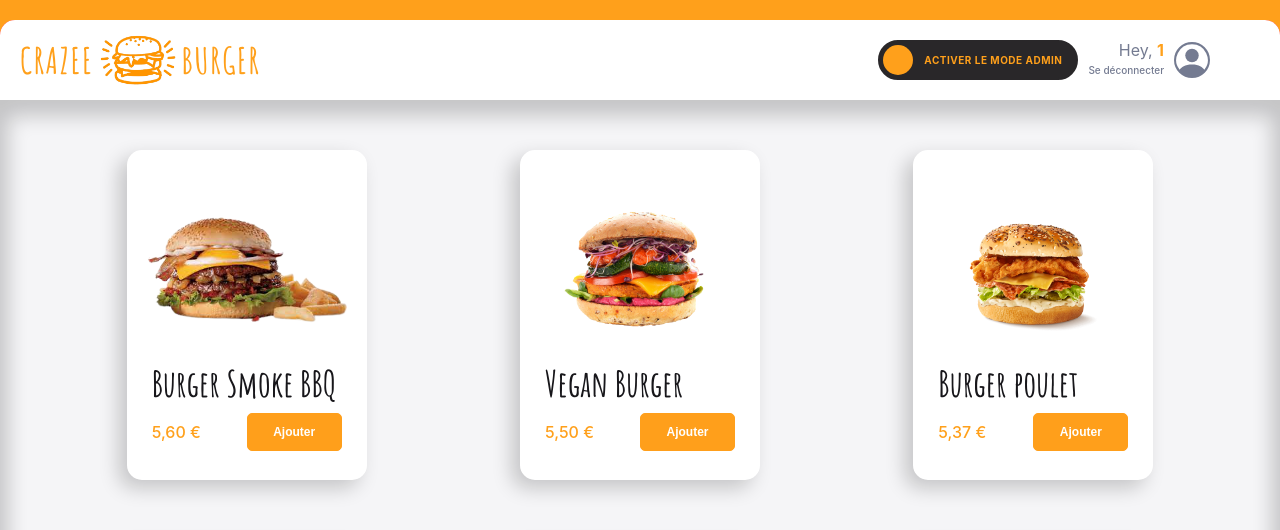
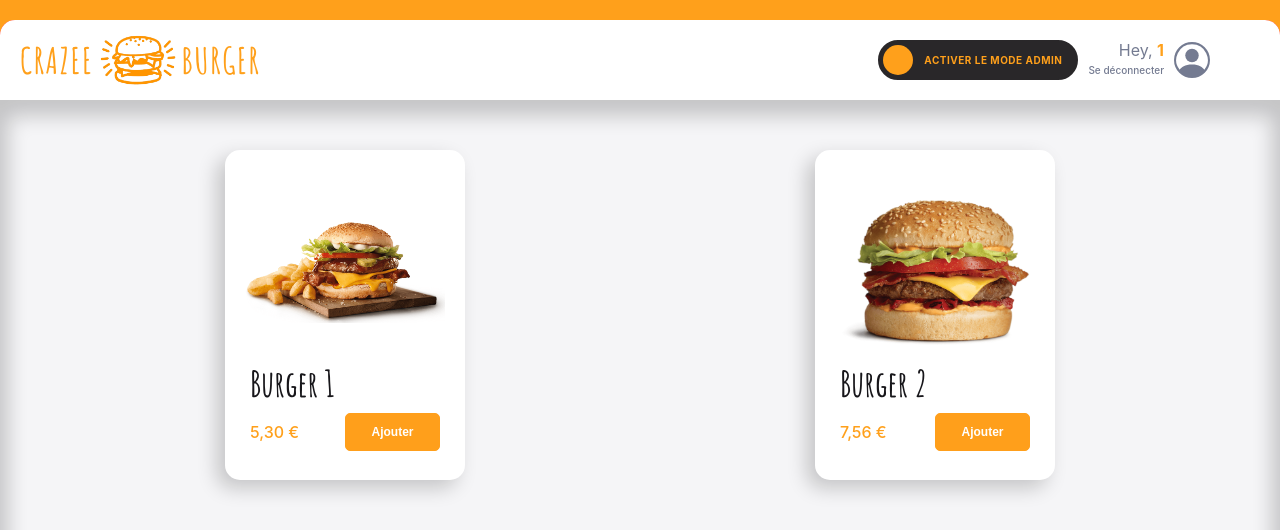
Before and after one commit to bem00224/my-burger, a React (Create React App) app: page /order/1 in a window 1280 px wide. Shown: the top 530 px of the page. Built offline with nearby package versions, Linux system fonts and the light colour scheme.

Commit message:
🚧 F08: ADMIN > AddForm > Add new product to menu

```diff
--- a/src/components/pages/order/OrderPage.js
+++ b/src/components/pages/order/OrderPage.js
@@ -4,6 +4,7 @@ import Main from './main/Main';
 import styled from 'styled-components';
 import { theme } from '../../../theme';
 import OrderContext from '../../../context/OrderContext';
+import { fakeMenu } from '../../../fakeData/fakeMenu';
 
 const OrderPage = () => {
   //state
@@ -12,8 +13,18 @@ const OrderPage = () => {
   const [isCollapsed, setIsCollapsed] = useState(false)
   const [isAddSelected, setIsAddSelected] = useState(true)
   const [isEditSelected, setIsEditSelected] = useState(false)
+  const [ menu, setMenu ] = useState(fakeMenu.SMALL)
 
   //comportements
+
+  const handleAdd = (newProduct) => {
+    //copy du tableau
+    const newProductCopy = [...menu]
+    //manip de la copie du tab
+    const newProductCopyUpdated = [ newProduct,...newProductCopy]
+    //utilisation du setter
+    setMenu(newProductCopyUpdated)
+  }
   const orderContextValue = {
     isModeAdmin,
     setIsModeAdmin,
@@ -25,7 +36,11 @@ const OrderPage = () => {
     setIsEditSelected,
     currentTabSelected,
     setCurrentTabSelected,
+    menu,
+    setMenu,
+    handleAdd
   }
+
   //afichage
 
     return (
--- a/src/components/pages/order/admin/AdminPanel/AddForm.js
+++ b/src/components/pages/order/admin/AdminPanel/AddForm.js
@@ -1,14 +1,37 @@
-import React from 'react'
+import React, { useContext } from 'react'
 import styled from 'styled-components';
+import OrderContext from '../../../../../context/OrderContext';
 
 export default function AddForm() {
+  //state
+  const { handleAdd } = useContext(OrderContext)
+
+  const newProduct = {
+    id: new Date().getTime(),
+    imageSource: "https://mounetlebled.com/wp-content/uploads/2022/11/8691216019805.jpg",
+    title: "Nouveau produit",
+    price: 7.556,
+  }
+
+
+  //comportements
+  const handleSubmit = (e) => {
+    e.preventDefault()
+    handleAdd(newProduct)
+  }
+
+  const handleChange = (e) => {
+    console.log("hanChange")
+  }
+
+  //affichage
   return (
-    <AddFormStyled>
+    <AddFormStyled onSubmit={handleSubmit}>
       <div className="image-preview">ImagePreview</div>
       <div className="input-fields">
-        <input type="text" placeholder="Nom" />
-        <input type="text" placeholder="Image URL" />
-        <input type="text" placeholder="Prix" />
+        <input type="text" placeholder="Nom" onChange={handleChange} />
+        <input type="text" placeholder="Image URL" onChange={handleChange} />
+        <input type="text" placeholder="Prix" onChange={handleChange} />
       </div>
       <button className="submit-button">Submit button</button>
     </AddFormStyled>
--- a/src/components/pages/order/main/Menu.js
+++ b/src/components/pages/order/main/Menu.js
@@ -1,22 +1,29 @@
-import React, { useState } from 'react'
+import React, { useContext } from 'react'
 import Cards from '../../../reusable-ui/Cards'
-import { fakeMenu2 } from '../../../../fakeData/fakeMenu'
 import { formatPrice } from '../../../../utils/maths'
 import styled from 'styled-components'
 import { theme } from '../../../../theme'
+import OrderContext from '../../../../context/OrderContext'
 
 export default function Menu() {
-    const [ menu, setMenu ] = useState(fakeMenu2)
+  //state
+  const {menu} = useContext(OrderContext)
+
+
+  //comportements
+
+
+  //affichage
 
   return (
     <MenuStyled className="menu">
       {menu.map(({id, imageSource,price,title}) => {
         return (
             <Cards
-                key={id}
-                title={title}
-                imageSource={imageSource}
-                leftDescription={formatPrice(price)}
+              key={id}
+              title={title}
+              imageSource={imageSource}
+              leftDescription={formatPrice(price)}
             />
         )
       } )}
--- a/src/context/OrderContext.js
+++ b/src/context/OrderContext.js
@@ -13,4 +13,8 @@ export default createContext ({
     setIsEditSelected: () => {},
     currentTabSelected: false,
     setCurrentTabSelected: () => {},
+    menu: [],
+    setMenu : () => {},
+    handleAdd : () => {}
+
 })
--- a/src/fakeData/fakeMenu.js
+++ b/src/fakeData/fakeMenu.js
@@ -1,4 +1,6 @@
-export const fakeMenu1 = [
+const EMPTY = []
+
+const SMALL = [
   {
     id: 1,
     imageSource: "/images/burger1.png",
@@ -19,7 +21,55 @@ export const fakeMenu1 = [
   },
 ]
 
-export const fakeMenu2 = [
+const MEDIUM = [
+  {
+    id: 1,
+    imageSource: "/images/burger-bacon-egg.png",
+    title: "Burger Smoke BBQ",
+    price: 5.598,
+    quantity: 0,
+    isAvailable: true,
+    isAdvertised: false,
+  },
+  {
+    id: 2,
+    imageSource: "/images/burger-vegan.png",
+    title: "Vegan Burger",
+    price: 5.4985,
+    quantity: 0,
+    isAvailable: true,
+    isAdvertised: false,
+  },
+  {
+    id: 3,
+    imageSource: "/images/burger3.png",
+    title: "Burger poulet",
+    price: 5.367,
+    quantity: 0,
+    isAvailable: true,
+    isAdvertised: false,
+  },
+  {
+    id: 4,
+    imageSource: "/images/drink1.png",
+    title: "Coke 25cl",
+    price: 3.568,
+    quantity: 0,
+    isAvailable: true,
+    isAdvertised: false,
+  },
+  {
+    id: 5,
+    imageSource: "/images/drink2.png",
+    title: "Pepsi 25cl",
+    price: 3.487,
+    quantity: 0,
+    isAvailable: true,
+    isAdvertised: false,
+  },
+]
+
+const LARGE = [
   {
     id: 1,
     imageSource: "/images/burger-bacon-egg.png",
@@ -111,3 +161,10 @@ export const fakeMenu2 = [
     isAdvertised: false,
   },
 ]
+
+export const fakeMenu = {
+  EMPTY,
+  SMALL,
+  MEDIUM,
+  LARGE,
+}
```
